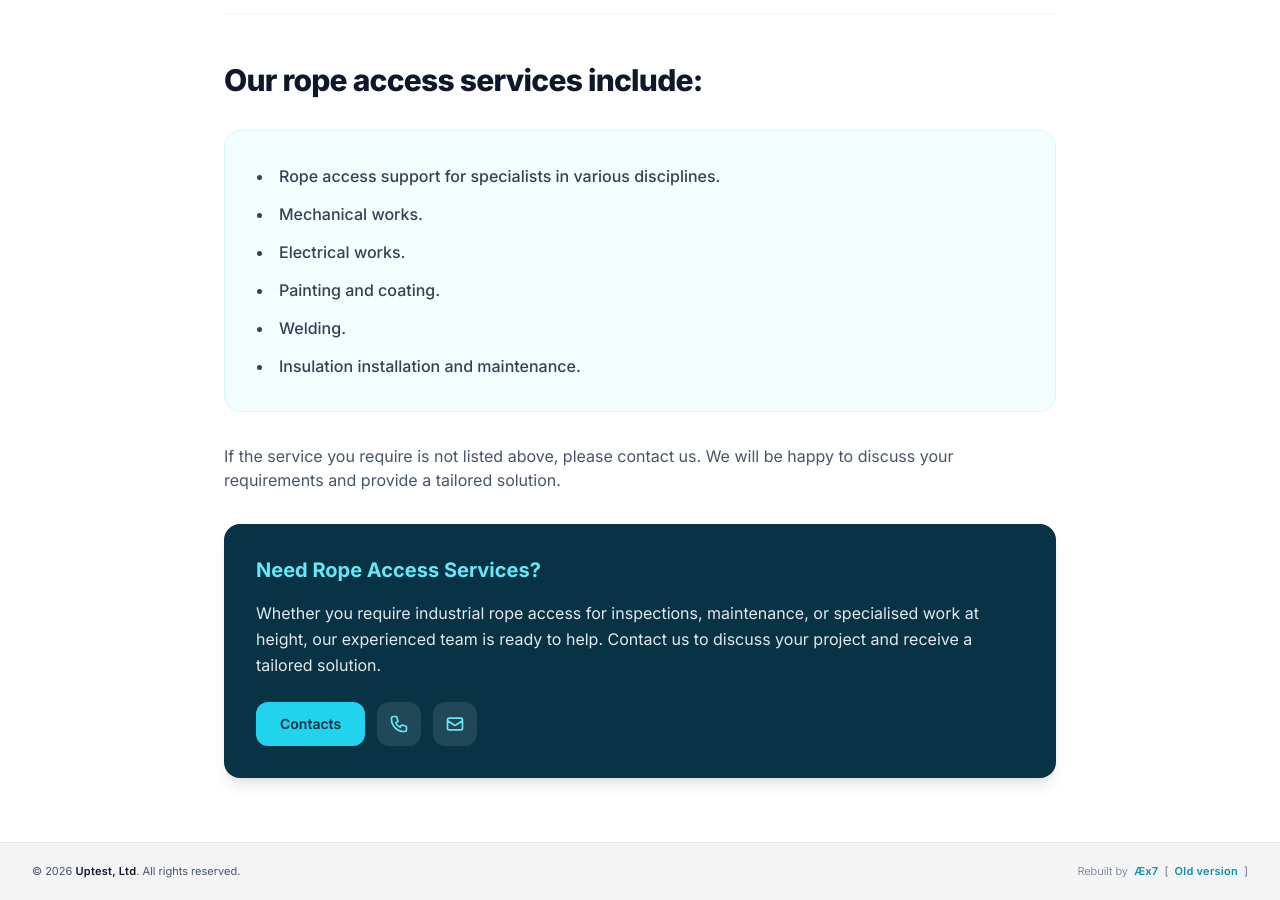
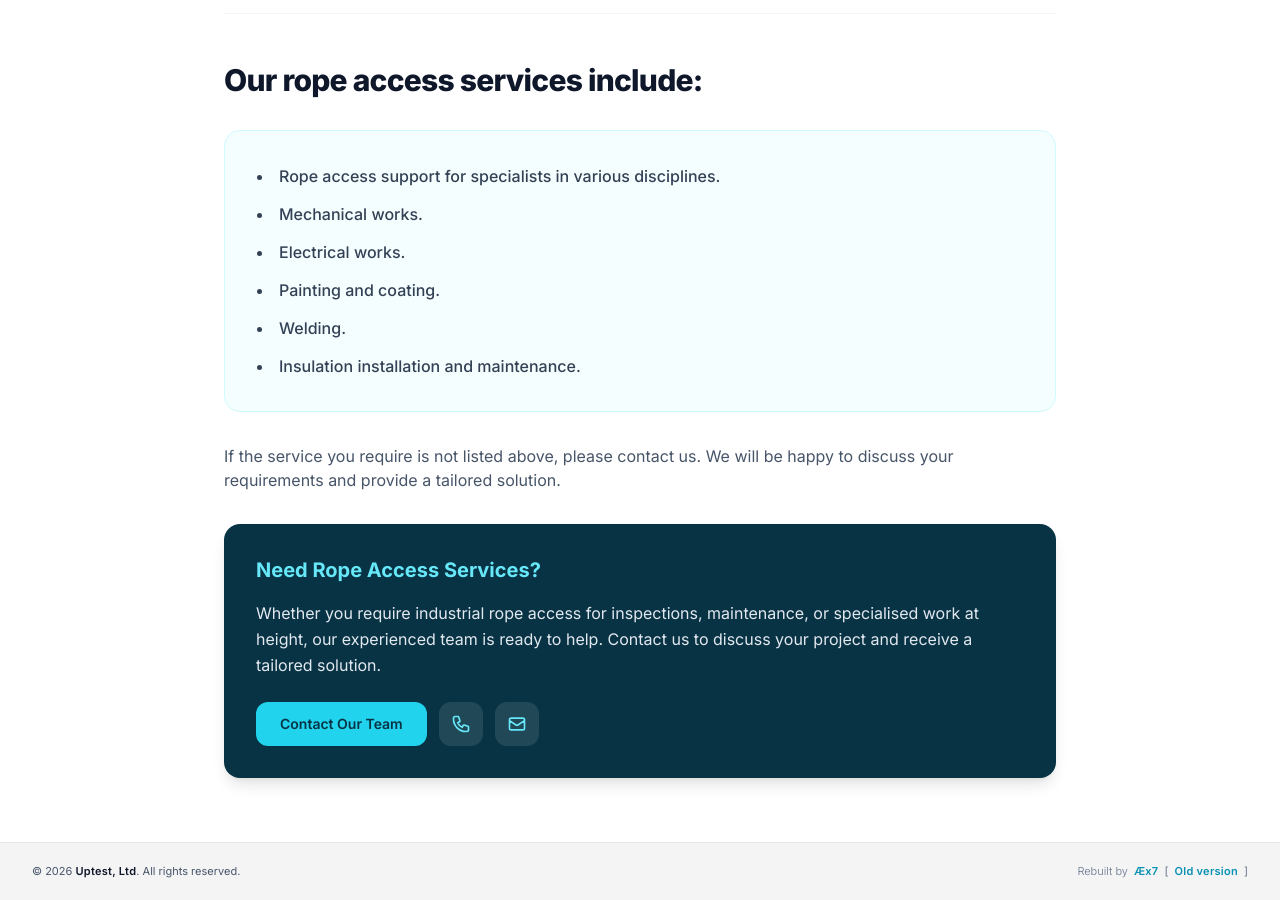
Before and after one commit to mruslys/uptest.no, a Jekyll site: the page built from rope-access/index.html, in a window 1280 px wide and 900 px high, scrolled down 517 px. Built offline with Jekyll 4.4.1, drawn with Linux system fonts in a browser that asks for light colours; nearby versions of some CDN libraries.

Commit message:
Update index.html

```diff
--- a/rope-access/index.html
+++ b/rope-access/index.html
@@ -40,6 +40,7 @@ header_image: "images/uptest-neardomoji-kontrole-5.jpg"
     {% include cta-box.html
         title="Need Rope Access Services?"
         description="Whether you require industrial rope access for inspections, maintenance, or specialised work at height, our experienced team is ready to help. Contact us to discuss your project and receive a tailored solution."
+        btn_text="Contact Our Team"
     %}
 
 </div>
```
